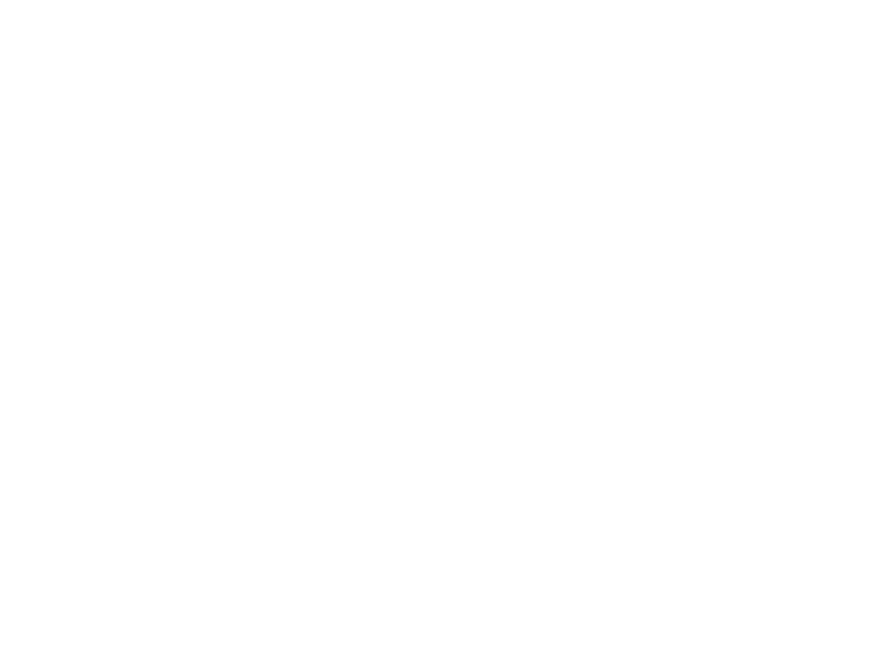
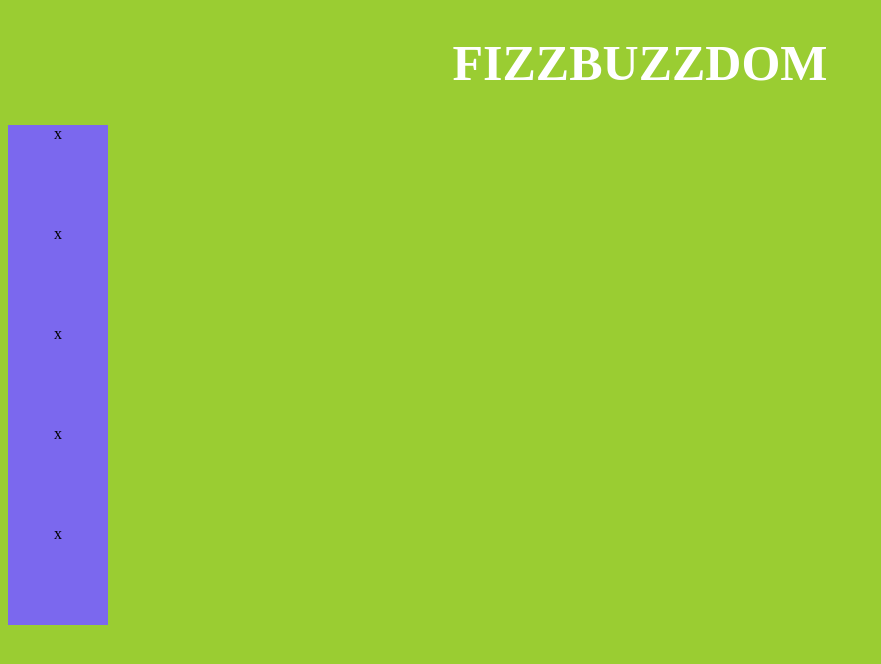
Before and after one commit to DomenicoAgostino/js-fizzbuzzdom, a plain HTML site: page index.html in a window 1280 px wide. Shown: the whole page, without its empty margins (0-881 px from the left). Drawn offline with Linux system fonts and the light colour scheme.

Commit message:
Creazione boxe

```diff
--- a/css/style.css
+++ b/css/style.css
@@ -0,0 +1,21 @@
+body {
+  background-color: yellowgreen;
+  color: white;
+}
+
+h1 {
+  text-align: center;
+  text-transform: uppercase;
+  font-size: 50px;
+}
+
+
+
+.boxe {
+  display: flex;
+  justify-content: center;
+  background-color: mediumslateblue ;
+  color: black;
+  width: 100px;
+  height: 100px;
+}
--- a/index.html
+++ b/index.html
@@ -10,8 +10,15 @@
 </head>
 <body>
 
+<h1>FizzBuzzDom</h1>
 
-
+<div class="container">
+  <div class="boxe">x</div>
+  <div class="boxe">x</div>
+  <div class="boxe">x</div>
+  <div class="boxe">x</div>
+  <div class="boxe">x</div>
+</div>
 
 
 
```
